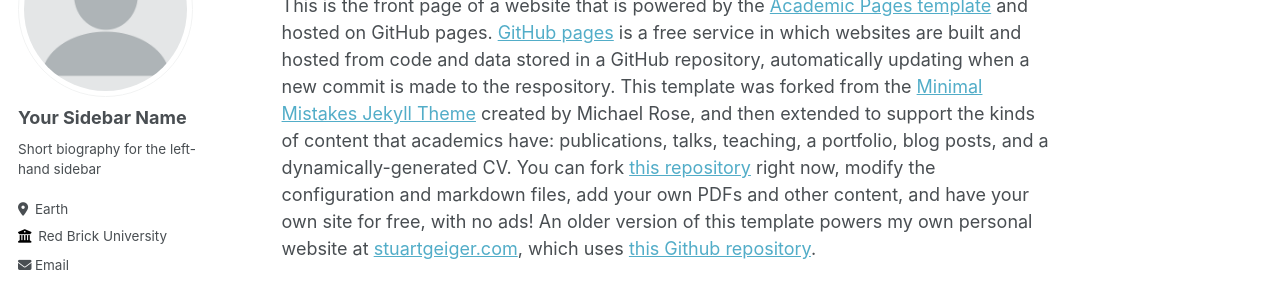
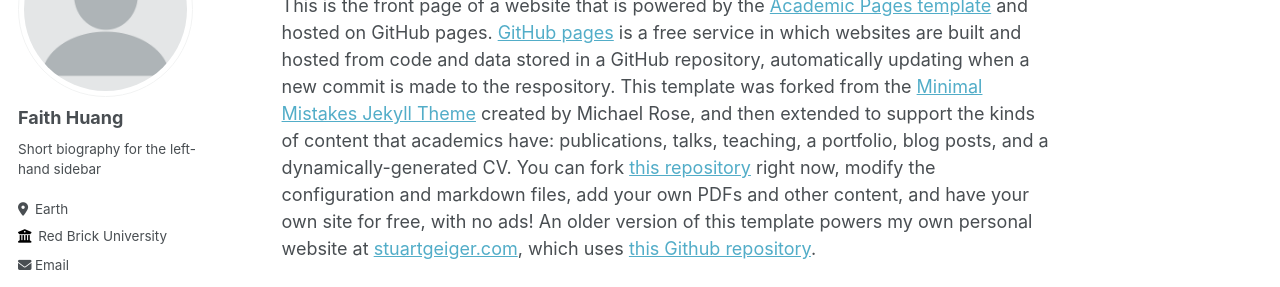
Before and after one commit to faithyhuang/faithyhuang.github.io, a Jekyll site: the page built from _pages/about.md, in a window 1280 px wide. Shown: the part 184-471 px from the top of the page. Built offline with Jekyll 4.4.1, drawn with Linux system fonts in a browser that asks for light colours; some web fonts are replaced.

Commit message:
Update _config.yml

```diff
--- a/_config.yml
+++ b/_config.yml
@@ -22,7 +22,7 @@ repository               : "academicpages/academicpages.github.io"
 author:
   # Biographic information
   avatar           : "profile.png"
-  name             : "Your Sidebar Name"
+  name             : "Faith Huang"
   pronouns         : # example: "she/her"
   bio              : "Short biography for the left-hand sidebar"
   location         : "Earth"
```
